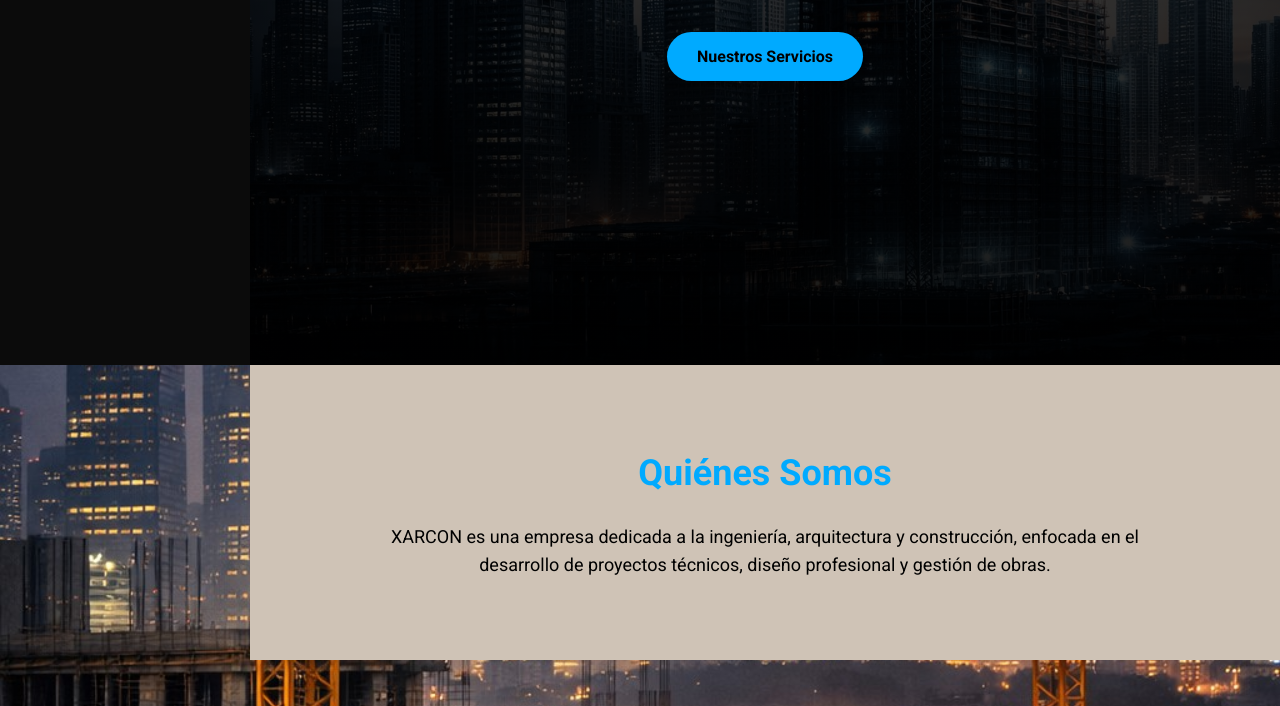
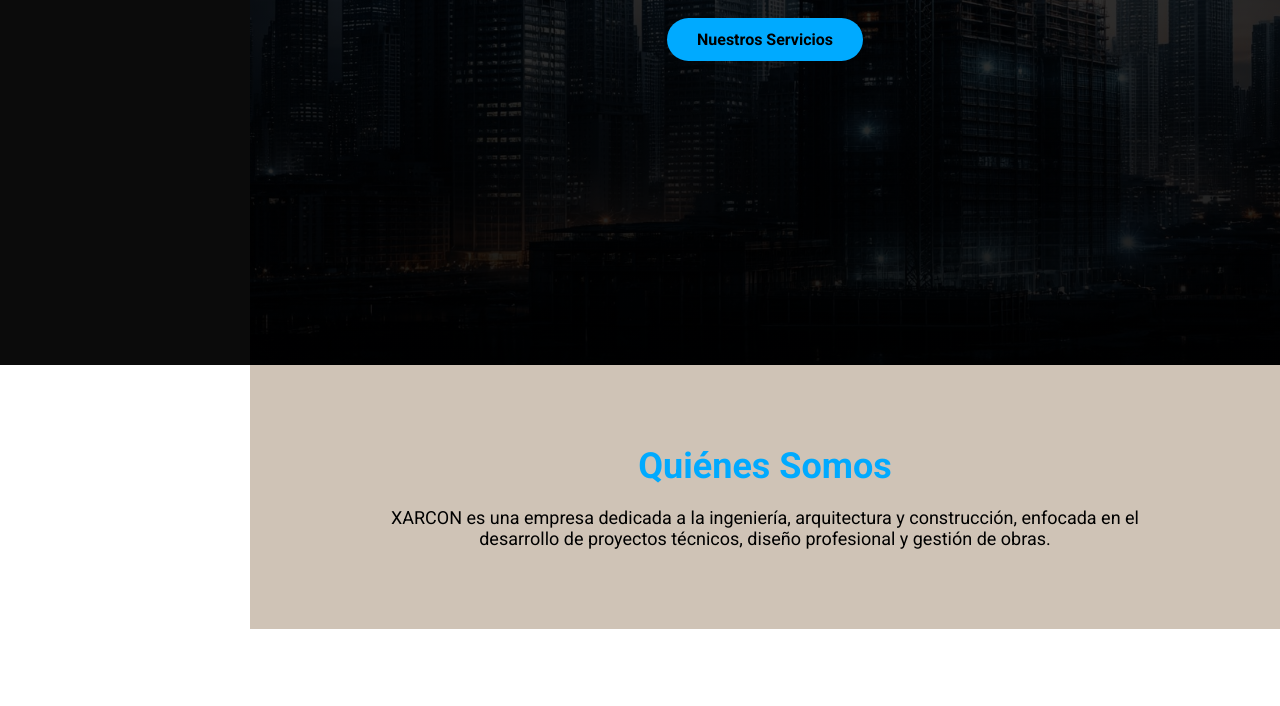
Before and after one commit to XARCON1/xarcon1.github.io, a plain HTML site: page index.html in a window 1280 px wide. Shown: the part 435-1141 px from the top of the page. Drawn offline with Linux system fonts and the light colour scheme.

Commit message:
Update style.css

```diff
--- a/css/style.css
+++ b/css/style.css
@@ -7,7 +7,8 @@
 }
 
 body {
-    background: url('../images/service.jpg') center/cover no-repeat fixed;
+    body {
+    background: url('../images/service.jpg') center/contain no-repeat fixed;
     line-height: 1.6;
     font-family: 'Roboto', Arial, Helvetica, sans-serif;
     color: #ffffff; /* color general del texto */
```
